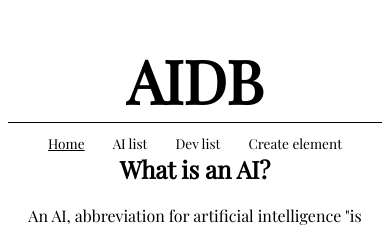
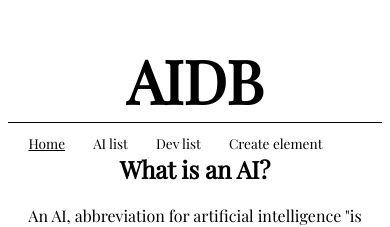
Before and after one commit to andrea-de-faveri-01/proyectoAngular, an Angular app: page /home in a window 390 px wide. Shown: the top 227 px of the page. Built offline with nearby package versions, Linux system fonts and the light colour scheme.

Commit message:
nav-bar position absolute.again4

```diff
--- a/src/app/core/components/header/components/nav-bar/nav-bar.component.scss
+++ b/src/app/core/components/header/components/nav-bar/nav-bar.component.scss
@@ -36,7 +36,7 @@
     .nav-container {
       flex-direction: raw;
       height: auto;
-      margin-top: 10%;
+
 
     }
 
@@ -47,6 +47,6 @@
 
     .nav-container {
       max-width: 90%;
-      margin: 0 auto;
+
     }
   }
```
